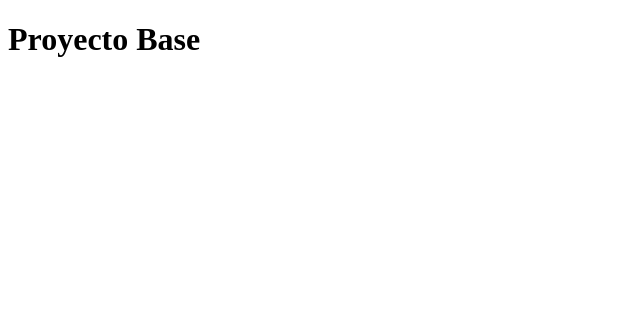
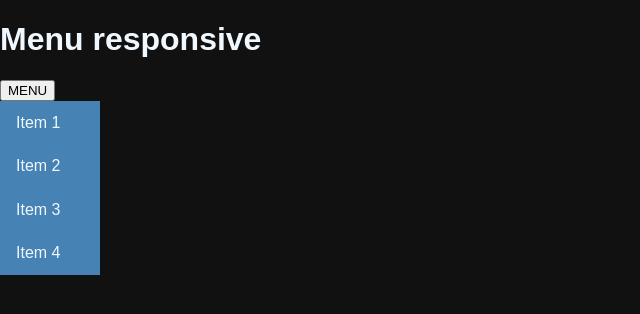
Before and after one commit to DorianCursos/menu-responsive, a plain HTML site: page index.html in a window 1280 px wide. Shown: the whole page, without its empty margins (0-640 px from the left). Drawn offline with Linux system fonts and the light colour scheme.

Commit message:
menu base

```diff
--- a/css/styles.css
+++ b/css/styles.css
@@ -22,4 +22,23 @@ ul {
 body {
   margin: 0;
   font-family: sans-serif;
+  background-color: #111;
+  color: aliceblue;
 }
+
+.icon-menu {
+  width: 30px;
+}
+
+.menu {
+  display: flex;
+  flex-direction: column;
+  width: 100px;
+  justify-content: space-between;
+  background-color: steelblue;
+  padding: 0 1rem;
+}
+
+.menu__item {
+  padding: 0.8rem 0;
+}
--- a/index.html
+++ b/index.html
@@ -3,9 +3,28 @@
   <head>
     <meta charset="UTF-8" />
     <meta name="viewport" content="width=device-width, initial-scale=1.0" />
+    <link rel="stylesheet" href="./css/styles.css" />
     <title>Document</title>
   </head>
   <body>
-    <h1>Proyecto Base</h1>
+    <h1>Menu responsive</h1>
+    <button>MENU</button>
+    <nav>
+      <ul class="menu">
+        <li class="menu__item">
+          <a href="#" class="menu__link">Item 1</a>
+        </li>
+        <li class="menu__item">
+          <a href="#" class="menu__link">Item 2</a>
+        </li>
+        <li class="menu__item">
+          <a href="#" class="menu__link">Item 3</a>
+        </li>
+        <li class="menu__item">
+          <a href="#" class="menu__link">Item 4</a>
+        </li>
+      </ul>
+    </nav>
+    <script src="./js/scripts.js"></script>
   </body>
 </html>
```
Also changed, not shown: js/scripts.js (added).
